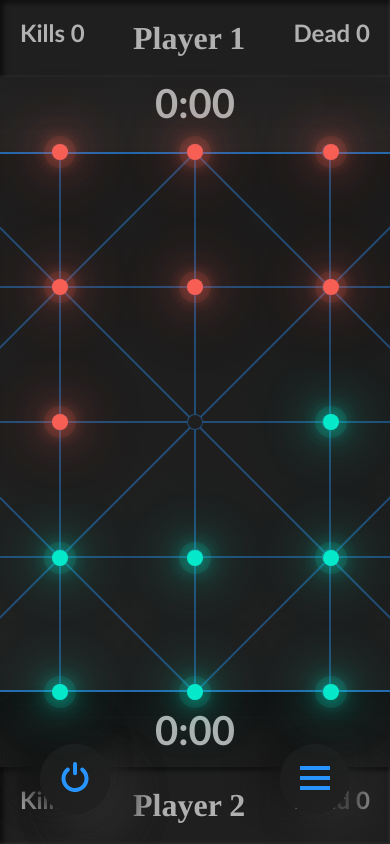
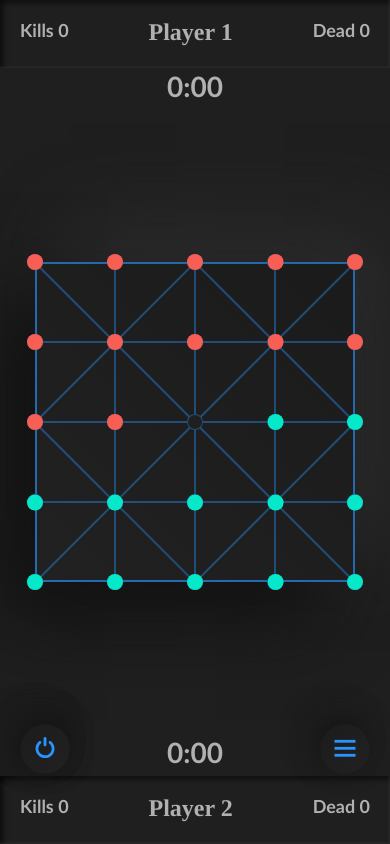
Before and after one commit to imsukhjinder/bara-tani, a React (Create React App) app: page / in a window 390 px wide. Built offline with nearby package versions, Linux system fonts and the light colour scheme; a web font is replaced by a local one.

Commit message:
Responsive Changes done

```diff
--- a/src/components/gameBord.jsx
+++ /dev/null
@@ -1,14 +0,0 @@
-import React, { Component } from 'react';
-
-class GameBoard extends Component {
-    render() {
-        return (
-          <div className="game-board">
-            <div className="game-board-outer" />
-            <div className="game-board-outer game-board-outer-2" />
-          </div>
-        );
-    }
-}
-
-export default GameBoard;
--- a/src/components/gamePieceModal.js
+++ b/src/components/gamePieceModal.js
@@ -1,5 +1,12 @@
 export let pieceModalContainer = [];
 let boardSize= 540;
+
+if(window.innerHeight < 768) {
+  boardSize= 450
+}
+if(window.innerWidth < 560) {
+  boardSize= 320
+}
 
 class PieceModal {
   constructor(name,xPos,yPos,playerColor) {
--- a/src/components/piecePositions.js
+++ b/src/components/piecePositions.js
@@ -6,8 +6,7 @@ import PlayerOut from '../sounds/player-out.wav';
 import ErrorSound from '../sounds/error.wav';
 import GameWin from '../sounds/win.wav';
 import ShiftChange from '../sounds/shift.wav';
-import GameBoard from './gameBord';
-import {PlayersPieces,Button,SideModal} from './uiComponent';
+import {PlayersPieces,Button,SideModal,GameBoard} from './uiComponent';
 
 class Pieces extends Component {
 
@@ -28,6 +27,8 @@ class Pieces extends Component {
     menuOpen: false,
     soundOn: true,
   }
+
+  baseState = JSON.parse(JSON.stringify(this.state));
 
   playSound = sound => {
     if(this.state.soundOn) {
@@ -271,20 +272,8 @@ class Pieces extends Component {
 
   gameStop = () => {
     clearInterval(this.ts);
-    this.setState({
-      modalState: JSON.parse(JSON.stringify(pieceModalContainer)),
-      playerPicked: 'null',
-      goingTo: 'null',
-      turn: 'no-one',
-      playerOneDead: 0,
-      playerTwoDead: 0,
-      timerMin: 0,
-      timerSec: 0,
-      paused: false,
-      pausedTime: 0,
-      currentActive: 12,
-      errorMsg: false
-    })
+    this.setState(this.baseState)
+    this.showMenus();
   }
 
   gamePause = () => {
@@ -333,16 +322,9 @@ class Pieces extends Component {
   showMenus = () => {
     document.querySelector('#root').classList.toggle('show-menus');
 
-    if(this.state.menuOpen) {
-      this.setState({
-        menuOpen: false
-      })
-    }
-    else {
-      this.setState({
-        menuOpen: true
-      })
-    }
+    this.setState({
+      menuOpen: !this.state.menuOpen
+    })
   }
 
   handleKeyPress = e => {
@@ -406,6 +388,7 @@ class Pieces extends Component {
             modalState={this.state.modalState}
             placePlayer={this.placePlayer}
             pickingPlayer={this.pickingPlayer}
+            pieceModalContainer={pieceModalContainer}
           />
         </div>
         <SideModal
@@ -430,11 +413,14 @@ class Pieces extends Component {
             <div className="icon-right"></div>
           </div>
         </div>
-        <div className="menu-toggle menu-toggle-right" onClick={this.turnChange}>
+        <div className={`menu-toggle menu-toggle-right ${this.state.turn === 'player-1' ? 'd-none' : ''}`} onClick={this.turnChange}>
           <ChangeIcon mainClass={`change-icon ${this.state.turn === "player-1" ? 'change-icon-1' : 'change-icon-2'}`} />
         </div>
         <div className={`menu-toggle menu-toggle-right ${this.state.turn === 'no-one' ? '' : 'd-none'}`} onClick={this.gameStart}>
           <StartIcon mainClass="start-icon" />
+        </div>
+        <div className={`menu-toggle menu-toggle-up ${this.state.turn === 'no-one' || this.state.turn === 'player-2' ? 'd-none' : ''}`} onClick={this.turnChange}>
+          <ChangeIcon mainClass={`change-icon ${this.state.turn === "player-1" ? 'change-icon-1' : 'change-icon-2'}`} />
         </div>
         <div className="error-msg">
             {this.state.errorMsg}
--- a/src/components/uiComponent.jsx
+++ b/src/components/uiComponent.jsx
@@ -1,10 +1,9 @@
 import React from 'react';
-import {pieceModalContainer} from "./gamePieceModal";
 
 export const PlayersPieces = (props) => {
     return(
     <div className={`piece-modal-outer piece-modal-view ${props.turn === 'no-one' ? 'disabled' : 'game-started'}`} >
-        {pieceModalContainer.map( (piece,index) =>
+        {props.pieceModalContainer.map( (piece,index) =>
           <div
             key={piece.name}
             onClick={() => props.placePlayer(index,piece.xPos,piece.yPos)}
@@ -51,3 +50,12 @@ export const SideModal = (props) => {
         </div>
     )
 }
+
+export const GameBoard = () => {
+  return(
+    <div className="game-board">
+      <div className="game-board-outer" />
+      <div className="game-board-outer game-board-outer-2" />
+    </div>
+  )
+}
--- a/src/styles/pieces.scss
+++ b/src/styles/pieces.scss
@@ -341,14 +341,22 @@
     background: linear-gradient(315deg, #212121, #1c1c1c);
     box-shadow:  -18px -18px 36px #151515,
                 18px 18px 36px #292929;
+    display: flex;
+    align-items: center;
+    justify-content: center;
+    cursor: pointer;
 
     &-right {
         right: auto;
         left: 40px;
-        display: flex;
-        align-items: center;
-        justify-content: center;
-        cursor: pointer;
+    }
+
+    &-up {
+        top: 100px;
+
+        @media (min-width: 1025px) {
+            display: none;
+        }
     }
 }
 
@@ -449,9 +457,10 @@
     justify-content: center;
 
     &.show-menus {
-        height: calc(100vh + 60px);
-        margin-top: -60px;
-
+        @media (min-width: 1025px) {
+            height: calc(100vh + 60px);
+            margin-top: -60px;
+        }
         .nav-top {
             transform: translateY(0);
         }
@@ -543,6 +552,12 @@
 
     .board-heading {
         margin-bottom: 0 !important;
+
+        &-win {
+            bottom: auto;
+            left: 50%;
+            transform: translateX(-50%);
+        }
     }
 
     .game-timer {
@@ -561,4 +576,180 @@
             top: -70px;
         }
     }
+
+    .menu-toggle {
+        bottom: 100px;
+        box-shadow: -5px -11px 36px #151515, -18px -19px 36px #1f1e1e;
+    }
+
+    .nav-top {
+        top: 0;
+        z-index: 100;
+        height: 100%;
+        width: calc(100% - 150px);
+        flex-direction: column;
+        justify-content: flex-start;
+        transform: translateX(-100%);
+        padding: 40px 0;
+        backdrop-filter: blur(10px);
+        background: rgba(19, 18, 18, 0.7);
+
+        .btn {
+            margin-right: 0;
+            width: 100%;
+            font-size: 24px;
+            text-align: left;
+            padding: 30px 40px;
+            background: transparent;
+            border-bottom: 1px solid rgba(255, 255, 255, 0.3);
+        }
+    }
+
+    .player-win {
+        .message-Modal {
+            min-height: auto;
+        }
+
+        h2,h3{
+            display: block;
+            opacity: 0;
+        }
+        .board-heading:not(.board-heading-win) {
+            transform: translateX(-50px);
+        }
+
+        .board-heading-win {
+            transform: translateX(20px);
+        }
+    }
 }
+
+@media (max-height: 768px) {
+    $board-size: 450;
+
+    .game-board {
+        width: rem-calc($board-size);
+        height: rem-calc($board-size);
+
+        &:after,
+        &:before {
+            box-shadow: rem-calc(-($board-size/4)) 0px $board-border-color,
+                        rem-calc($board-size/4) 0px $board-border-color;
+        }
+
+        &-outer {
+            width: rem-calc($board-size);
+            height: rem-calc($board-size);
+
+            &:before {
+                width: rem-calc(sqrt(($board-size * $board-size) + ($board-size * $board-size) - 4));
+                box-shadow: 0px -#{rem-calc(sqrt((($board-size/4)*($board-size/4)) * 2))} $board-border-color, 0px rem-calc(sqrt((($board-size/4)*($board-size/4)) * 2)) $board-border-color;
+            }
+        }
+    }
+
+    .player {
+        margin-bottom: rem-calc($board-size / 4 - $piece-size);
+        margin-right: rem-calc(($board-size / 4) - $piece-size);
+    }
+    .piece-modal {
+        &-outer {
+            width: rem-calc($board-size + $piece-size);
+            height: rem-calc($board-size + $piece-size);
+        }
+    }
+}
+
+@media (max-width: 560px) {
+    $board-size: 320;
+
+    .game-board {
+        width: rem-calc($board-size);
+        height: rem-calc($board-size);
+
+        &:after,
+        &:before {
+            box-shadow: rem-calc(-($board-size/4)) 0px $board-border-color,
+                        rem-calc($board-size/4) 0px $board-border-color;
+        }
+
+        &-outer {
+            width: rem-calc($board-size);
+            height: rem-calc($board-size);
+
+            &:before {
+                width: rem-calc(sqrt(($board-size * $board-size) + ($board-size * $board-size) - 4));
+                box-shadow: 0px -#{rem-calc(sqrt((($board-size/4)*($board-size/4)) * 2))} $board-border-color, 0px rem-calc(sqrt((($board-size/4)*($board-size/4)) * 2)) $board-border-color;
+            }
+        }
+    }
+
+    .player {
+        margin-bottom: rem-calc($board-size / 4 - $piece-size);
+        margin-right: rem-calc(($board-size / 4) - $piece-size);
+    }
+    .piece-modal {
+        &-outer {
+            width: rem-calc($board-size + $piece-size);
+            height: rem-calc($board-size + $piece-size);
+        }
+    }
+
+    .message-Modal {
+        .board-heading {
+            font-size: 24px;
+        }
+
+        h2,h3 {
+            font-size: 18px;
+        }
+    }
+
+    .game-timer {
+        font-size: 28px;
+        top: 60px
+    }
+
+    .side-modal-2 {
+        .game-timer {
+            top: -50px;
+        }
+    }
+
+    .menu-toggle {
+        transform: scale(0.7);
+        bottom: 60px;
+        right: 10px;
+
+        &-right {
+            left: 10px;
+        }
+
+        &-up {
+            top: 70px;
+        }
+    }
+
+    .nav-top {
+        width: calc(100% - 80px);
+
+        .btn {
+            font-size: 20px;
+            padding: 20px 30px;
+        }
+    }
+
+    .error-msg {
+        font-size: 18px;
+    }
+
+    #root.show-error {
+        height: calc(100vh - 38px);
+        margin-top: 38px;
+    }
+
+    .player-1,
+    .player-2 {
+        box-shadow: none;
+    }
+}
```
Also changed, not shown: src/components/gameFunctions.js (deleted, +0 -11 lines), 1 other file (tests, documents, lock files or other folders).
